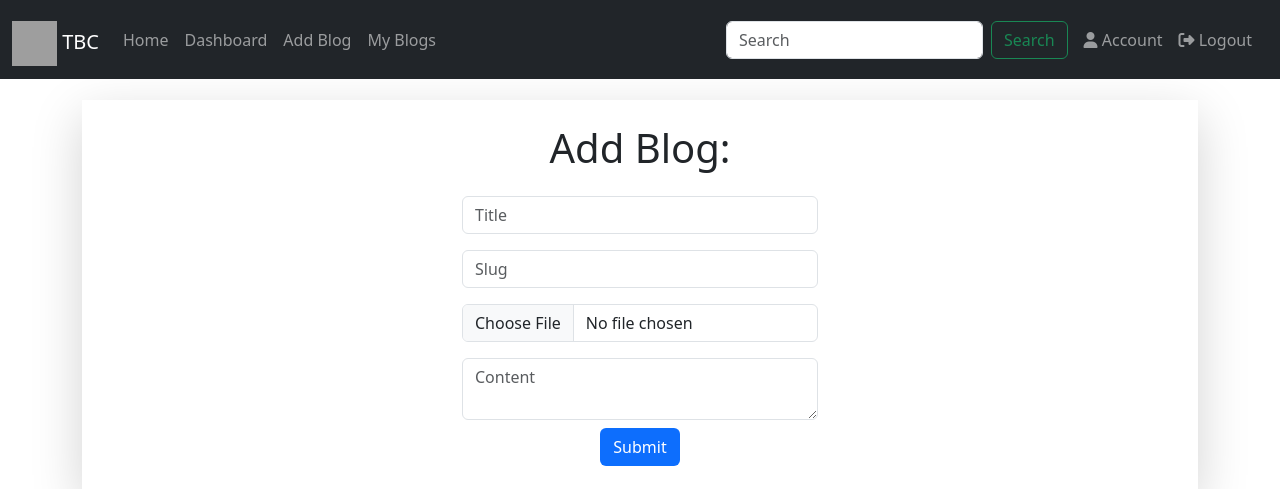
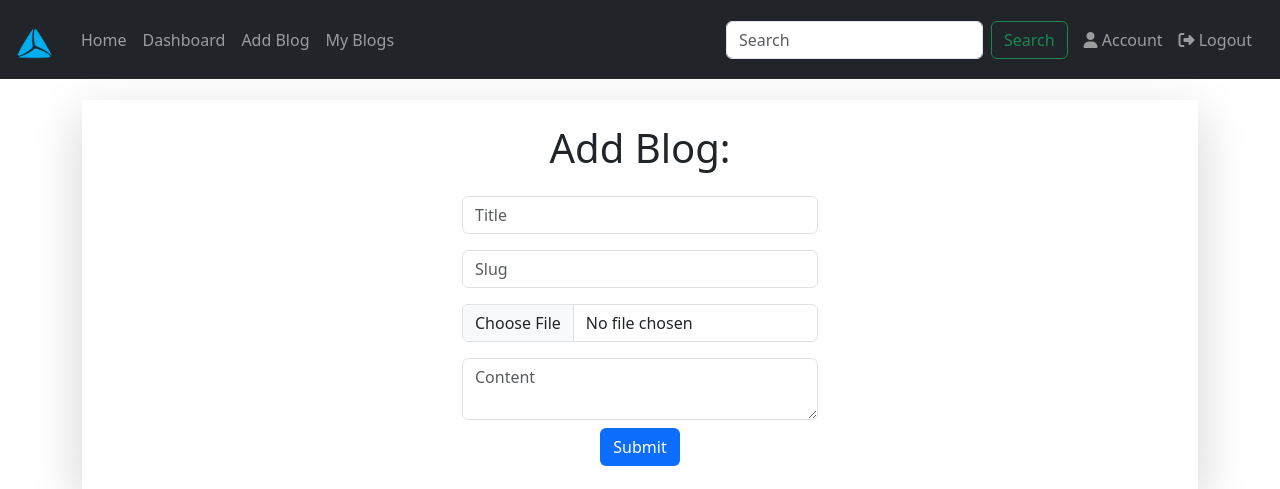
Before and after one commit to Dachi-Laperashvili/blogging-app, a Flask app: page /add-post in a window 1280 px wide. Shown: the top 489 px of the page. Run offline with Flask 3, Linux system fonts and the light colour scheme; a user stored in the database is signed in; some libraries are stand-ins or nearby versions; grey boxes are pictures that could not be loaded.

Commit message:
added tbc image

```diff
--- a/templates/navbar.html
+++ b/templates/navbar.html
@@ -1,6 +1,6 @@
 <nav class="navbar navbar-expand-lg fixed-top navbar-dark bg-dark">
   <div class="container-fluid">
-    <a class="navbar-brand mt-2" href="https://www.tbceducation.ge/" target="_blank"><img alt="TBC Edu" src="/static/images/tbc.png" style="height:45px; width:45px;"> TBC</a>
+    <a class="navbar-brand mt-2" href="https://www.tbceducation.ge/" target="_blank"><img alt="TBC" src="/static/images/tbc.png" style="height:45px; width:45px;"></a>
     <button class="navbar-toggler" type="button" data-bs-toggle="collapse" data-bs-target="#navbarScroll" aria-controls="navbarScroll" aria-expanded="false" aria-label="Toggle navigation">
       <span class="navbar-toggler-icon"></span>
     </button>
```
Also changed, not shown: static/images/tbc.png (added).
